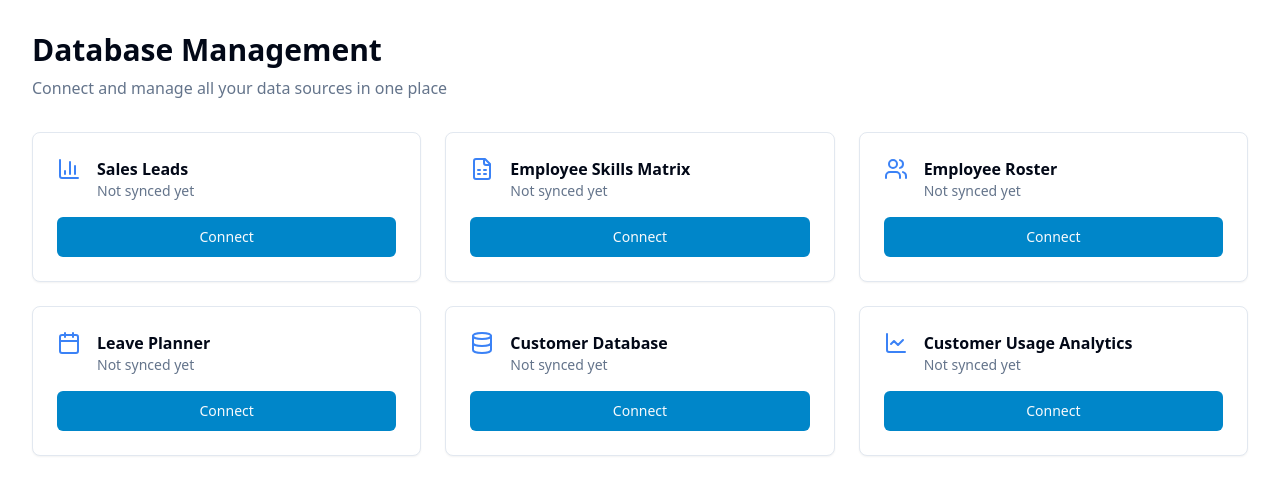
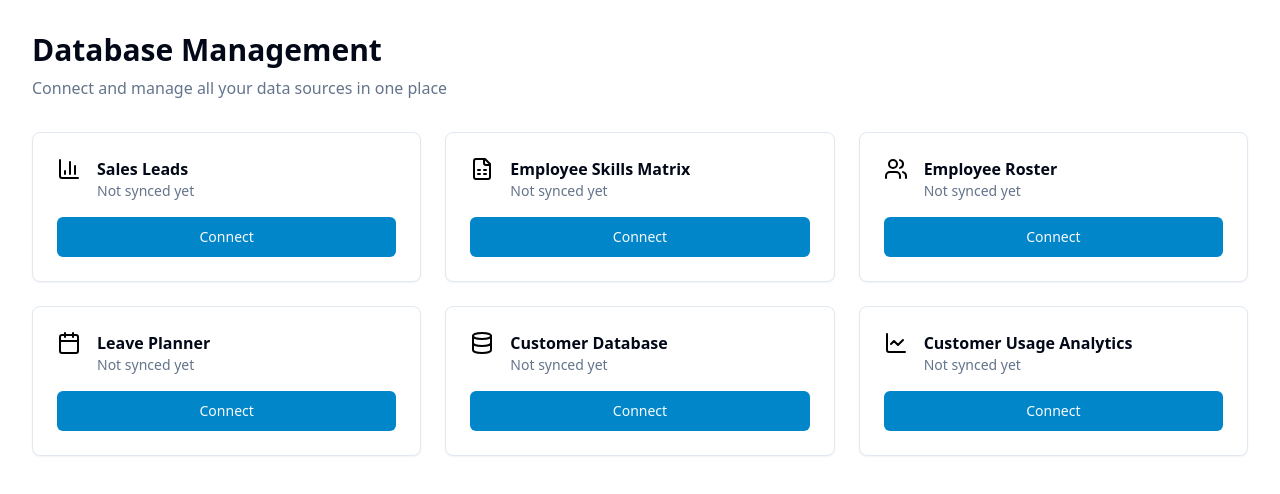
Before and after one commit to PezanB/brightcandy, a React (Vite) app: page /dashboard in a window 1280 px wide. Shown: the top 494 px of the page. Built offline with nearby package versions, Linux system fonts and the light colour scheme; sample sign-in values are in the browser's storage.

Commit message:
Update icon colors
Change the color of the database icons to black.

```diff
--- a/src/pages/Dashboard.tsx
+++ b/src/pages/Dashboard.tsx
@@ -21,32 +21,32 @@ const Dashboard = () => {
     {
       title: "Sales Leads",
       description: "Not synced yet",
-      icon: <BarChart3 className="w-6 h-6 text-blue-500" />,
+      icon: <BarChart3 className="w-6 h-6 text-black" />,
     },
     {
       title: "Employee Skills Matrix",
       description: "Not synced yet",
-      icon: <FileSpreadsheet className="w-6 h-6 text-blue-500" />,
+      icon: <FileSpreadsheet className="w-6 h-6 text-black" />,
     },
     {
       title: "Employee Roster",
       description: "Not synced yet",
-      icon: <Users className="w-6 h-6 text-blue-500" />,
+      icon: <Users className="w-6 h-6 text-black" />,
     },
     {
       title: "Leave Planner",
       description: "Not synced yet",
-      icon: <Calendar className="w-6 h-6 text-blue-500" />,
+      icon: <Calendar className="w-6 h-6 text-black" />,
     },
     {
       title: "Customer Database",
       description: "Not synced yet",
-      icon: <Database className="w-6 h-6 text-blue-500" />,
+      icon: <Database className="w-6 h-6 text-black" />,
     },
     {
       title: "Customer Usage Analytics",
       description: "Not synced yet",
-      icon: <LineChart className="w-6 h-6 text-blue-500" />,
+      icon: <LineChart className="w-6 h-6 text-black" />,
     },
   ];
 
```
